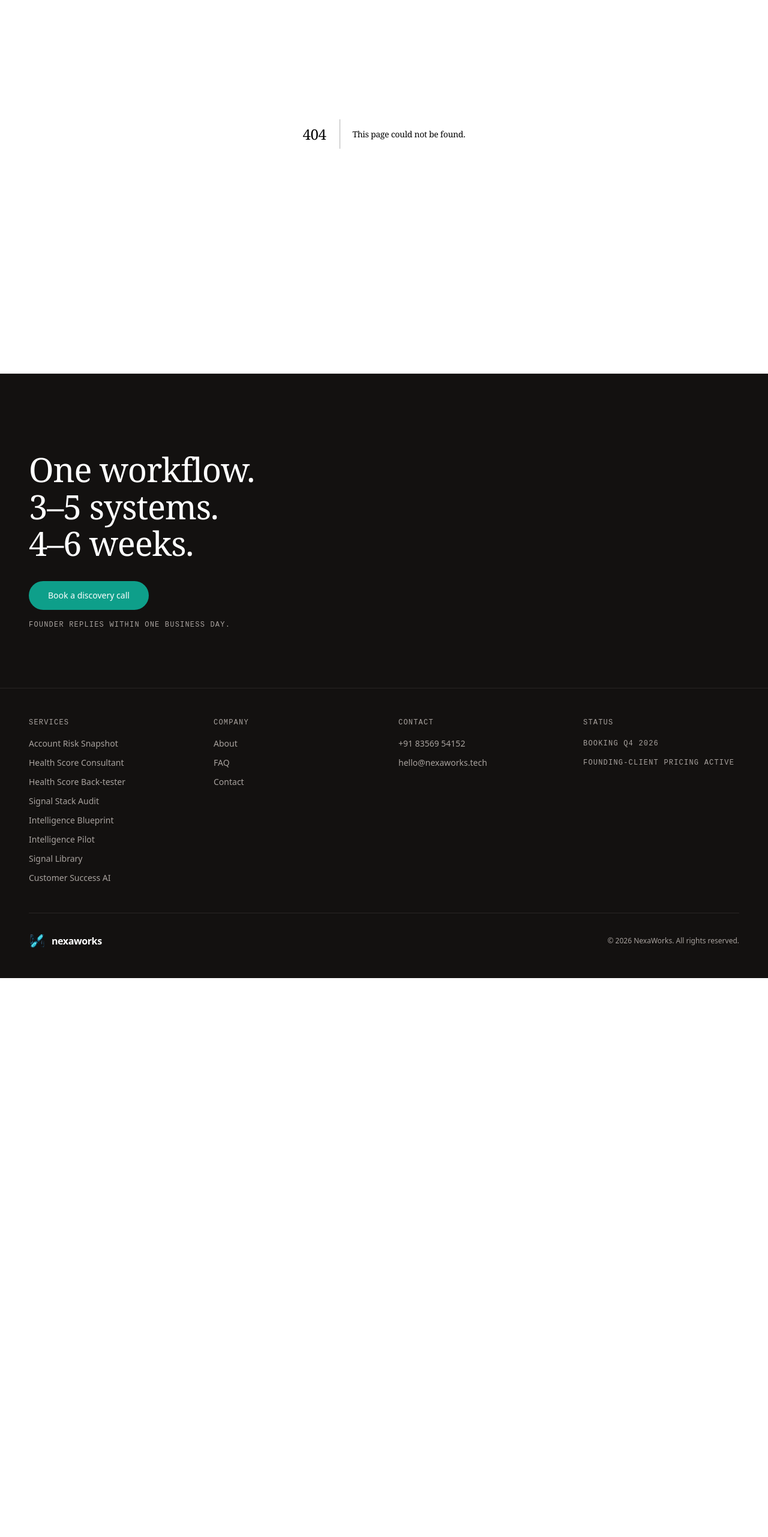
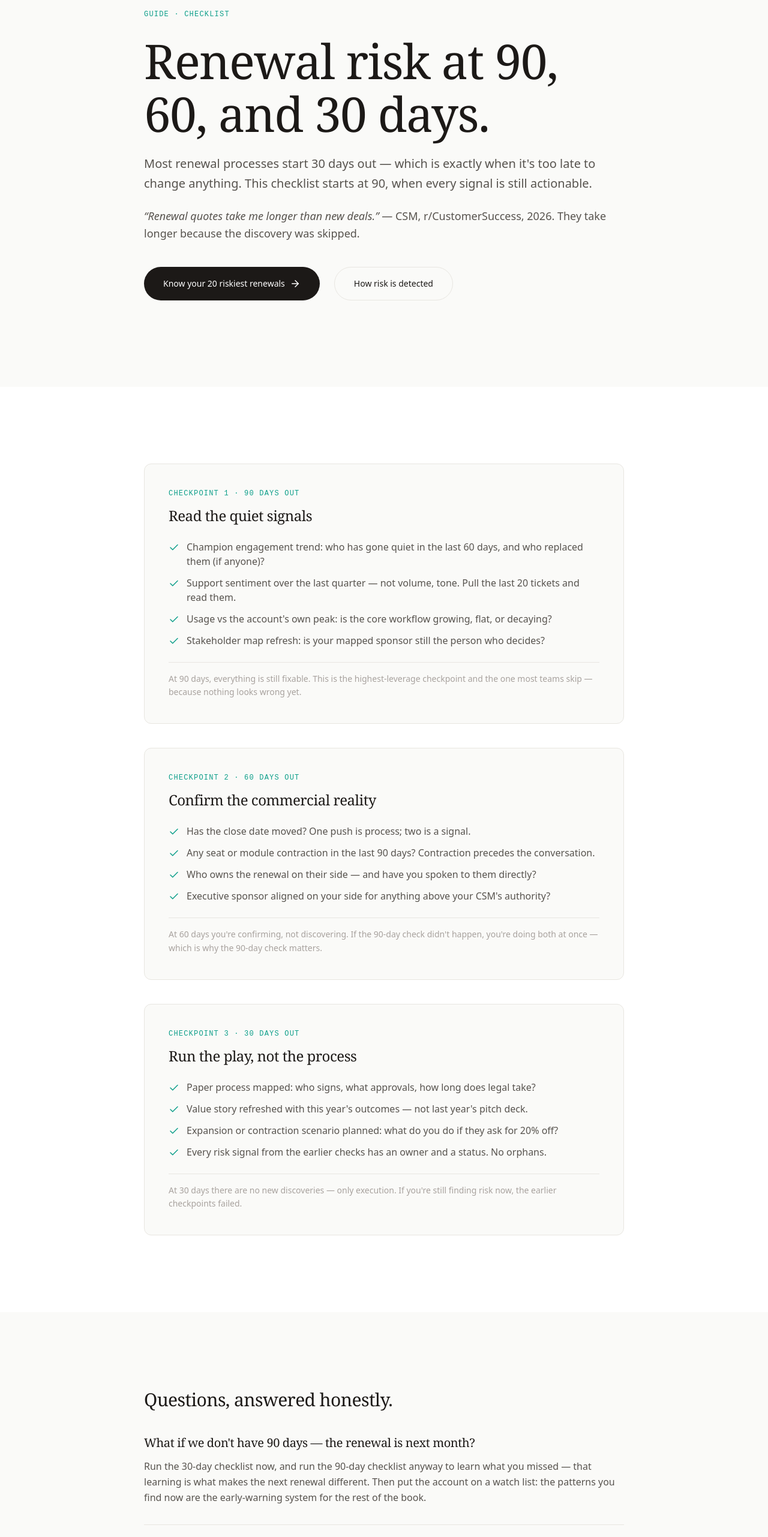
Before and after one commit to sahilghewari/NexaWorks-v4, a Next.js app: page /guides/renewal-risk in a window 1280 px wide. Before the commit this address had no page. Shown: the part 234-2797 px from the top of the page at 60% size. Before the commit the page ends 1865 px from the top, so only its background shows below. Built offline with nearby package versions, Linux system fonts and the light colour scheme.

Commit message:
Add /guides/renewal-risk (strategy #14)

```diff
--- /dev/null
+++ b/src/app/guides/renewal-risk/page.tsx
@@ -0,0 +1,157 @@
+import Link from "next/link";
+import { ArrowRight, Check } from "lucide-react";
+
+export const metadata = {
+  title: "Renewal Risk at 90, 60 and 30 Days | NexaWorks",
+  description:
+    "A practical renewal-risk playbook: what to check at 90 days, what changes at 60, and what the last 30 days demand. Checklists your CSMs can run this week.",
+  alternates: { canonical: "/guides/renewal-risk" },
+};
+
+const phases = [
+  {
+    when: "90 days out",
+    title: "Read the quiet signals",
+    checks: [
+      "Champion engagement trend: who has gone quiet in the last 60 days, and who replaced them (if anyone)?",
+      "Support sentiment over the last quarter — not volume, tone. Pull the last 20 tickets and read them.",
+      "Usage vs the account's own peak: is the core workflow growing, flat, or decaying?",
+      "Stakeholder map refresh: is your mapped sponsor still the person who decides?",
+    ],
+    note: "At 90 days, everything is still fixable. This is the highest-leverage checkpoint and the one most teams skip — because nothing looks wrong yet.",
+  },
+  {
+    when: "60 days out",
+    title: "Confirm the commercial reality",
+    checks: [
+      "Has the close date moved? One push is process; two is a signal.",
+      "Any seat or module contraction in the last 90 days? Contraction precedes the conversation.",
+      "Who owns the renewal on their side — and have you spoken to them directly?",
+      "Executive sponsor aligned on your side for anything above your CSM's authority?",
+    ],
+    note: "At 60 days you're confirming, not discovering. If the 90-day check didn't happen, you're doing both at once — which is why the 90-day check matters.",
+  },
+  {
+    when: "30 days out",
+    title: "Run the play, not the process",
+    checks: [
+      "Paper process mapped: who signs, what approvals, how long does legal take?",
+      "Value story refreshed with this year's outcomes — not last year's pitch deck.",
+      "Expansion or contraction scenario planned: what do you do if they ask for 20% off?",
+      "Every risk signal from the earlier checks has an owner and a status. No orphans.",
+    ],
+    note: "At 30 days there are no new discoveries — only execution. If you're still finding risk now, the earlier checkpoints failed.",
+  },
+];
+
+const faqs = [
+  {
+    q: "What if we don't have 90 days — the renewal is next month?",
+    a: "Run the 30-day checklist now, and run the 90-day checklist anyway to learn what you missed — that learning is what makes the next renewal different. Then put the account on a watch list: the patterns you find now are the early-warning system for the rest of the book.",
+  },
+  {
+    q: "Who should own this checklist?",
+    a: "The CSM owns it, but the 60-day executive alignment needs a sponsor above the CSM for strategic accounts. The most common failure isn't the checklist — it's nobody being accountable for the 90-day check happening at all.",
+  },
+  {
+    q: "How does this relate to health scores?",
+    a: "The checklist is what the health score should be summarizing. If your score says 'green' but the 90-day check surfaces a quiet champion and decaying usage, trust the checklist. Better: rebuild the score so it encodes the checklist — that's the back-tested score design we do.",
+  },
+];
+
+export default function RenewalRiskGuidePage() {
+  return (
+    <>
+      <section className="sp-section" style={{ backgroundColor: "var(--nw-canvas)" }}>
+        <div className="container-nw max-w-4xl pt-16">
+          <p className="eyebrow mb-6" style={{ color: "var(--nw-accent)" }}>
+            Guide · Checklist
+          </p>
+          <h1 className="mb-6" style={{ color: "var(--nw-ink)" }}>
+            Renewal risk at 90, 60, and 30 days.
+          </h1>
+          <p className="text-xl leading-relaxed mb-6" style={{ color: "var(--nw-ink-soft)" }}>
+            Most renewal processes start 30 days out — which is exactly when it&apos;s too
+            late to change anything. This checklist starts at 90, when every signal is
+            still actionable.
+          </p>
+          <p className="text-lg leading-relaxed mb-10" style={{ color: "var(--nw-ink-soft)" }}>
+            <em>&ldquo;Renewal quotes take me longer than new deals.&rdquo;</em> — CSM,
+            r/CustomerSuccess, 2026. They take longer because the discovery was skipped.
+          </p>
+          <div className="flex flex-col sm:flex-row gap-6 pb-4">
+            <Link
+              href="/account-risk-snapshot"
+              className="inline-flex h-14 items-center justify-center rounded-full px-8 text-sm font-medium text-white transition-colors"
+              style={{ backgroundColor: "var(--nw-ink)" }}
+            >
+              Know your 20 riskiest renewals <ArrowRight size={18} className="ml-2" />
+            </Link>
+            <Link
+              href="/customer-success-ai/churn-renewal-risk"
+              className="inline-flex h-14 items-center justify-center rounded-full px-8 text-sm font-medium transition-colors"
+              style={{ border: "1px solid var(--nw-line-light)", color: "var(--nw-ink)" }}
+            >
+              How risk is detected
+            </Link>
+          </div>
+        </div>
+      </section>
+
+      <section className="sp-section" style={{ backgroundColor: "white" }}>
+        <div className="container-nw max-w-4xl">
+          <div className="space-y-10">
+            {phases.map((phase, i) => (
+              <div
+                key={phase.when}
+                className="rounded-xl p-6 md:p-10"
+                style={{ backgroundColor: "var(--nw-canvas)", border: "1px solid var(--nw-line-light)" }}
+              >
+                <p className="eyebrow mb-3" style={{ color: "var(--nw-accent)" }}>
+                  Checkpoint {i + 1} · {phase.when}
+                </p>
+                <h2 className="text-2xl mb-6" style={{ color: "var(--nw-ink)" }}>{phase.title}</h2>
+                <ul className="space-y-3 mb-6">
+                  {phase.checks.map((check) => (
+                    <li key={check} className="flex items-start gap-3" style={{ color: "var(--nw-ink-soft)" }}>
+                      <Check size={18} className="mt-1 flex-shrink-0" strokeWidth={2} style={{ color: "var(--nw-accent)" }} />
+                      {check}
+                    </li>
+                  ))}
+                </ul>
+                <p className="text-sm leading-relaxed pt-4" style={{ color: "var(--nw-dark-soft)", borderTop: "1px solid var(--nw-line-light)" }}>
+                  {phase.note}
+                </p>
+              </div>
+            ))}
+          </div>
+        </div>
+      </section>
+
+      <section className="sp-section" style={{ backgroundColor: "var(--nw-canvas)" }}>
+        <div className="container-nw max-w-4xl">
+          <h2 className="text-3xl mb-10" style={{ color: "var(--nw-ink)" }}>
+            Questions, answered honestly.
+          </h2>
+          <div className="space-y-8">
+            {faqs.map((faq) => (
+              <div key={faq.q} className="pb-8" style={{ borderBottom: "1px solid var(--nw-line-light)" }}>
+                <h3 className="text-xl mb-3" style={{ color: "var(--nw-ink)" }}>{faq.q}</h3>
+                <p className="leading-relaxed" style={{ color: "var(--nw-ink-soft)" }}>{faq.a}</p>
+              </div>
+            ))}
+          </div>
+          <div className="mt-12">
+            <Link
+              href="/account-risk-snapshot"
+              className="inline-flex h-14 items-center justify-center rounded-full px-8 text-sm font-medium text-white transition-colors"
+              style={{ backgroundColor: "var(--nw-ink)" }}
+            >
+              Get the free Snapshot <ArrowRight size={18} className="ml-2" />
+            </Link>
+          </div>
+        </div>
+      </section>
+    </>
+  );
+}
```
